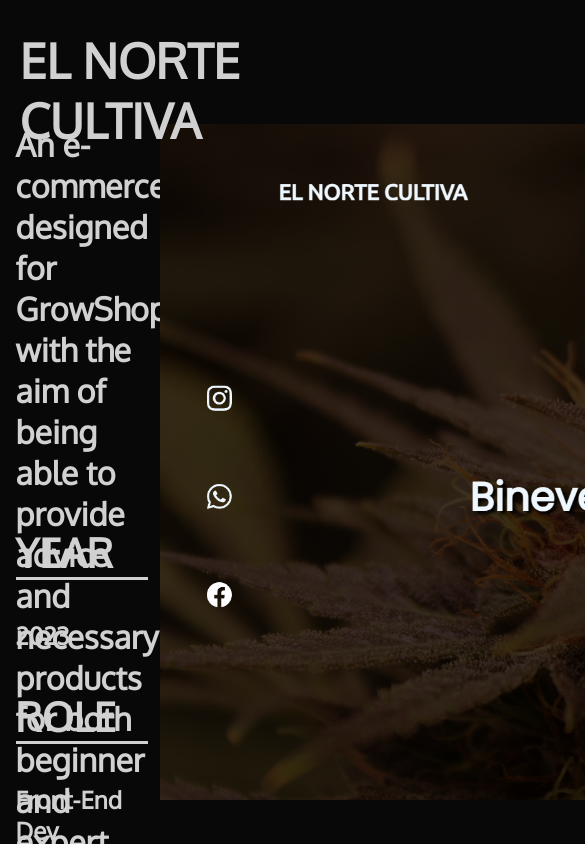
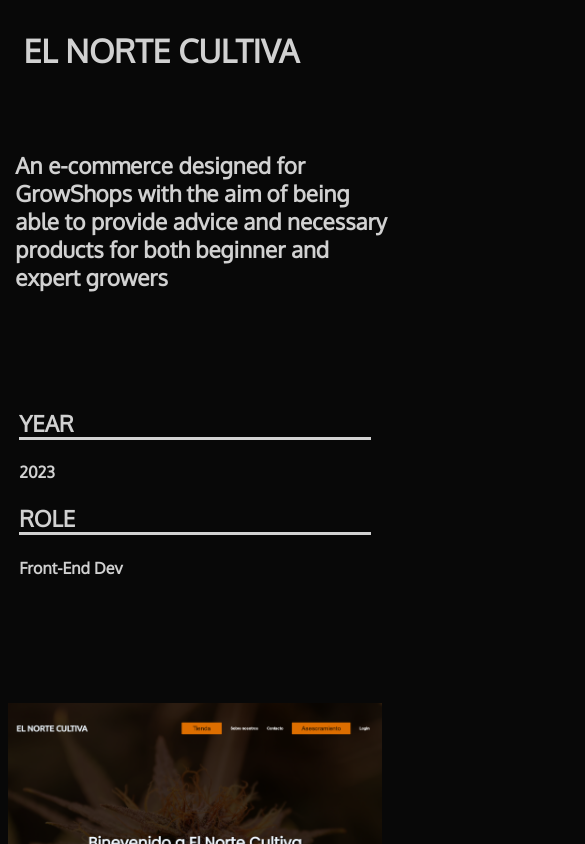
Before and after one commit to JuanGenovese/Portfolio, a React (Vite) app: page /ElNorteCultiva in a window 390 px wide. Shown: the top 844 px of the page, 585 px wide, since content can reach past the window. Built offline with nearby package versions, Linux system fonts and the light colour scheme.

Commit message:
ElNorte y Pokemons responsive para celulares

```diff
--- a/src/views/ElNorteCultiva/ElNorteCultiva.jsx
+++ b/src/views/ElNorteCultiva/ElNorteCultiva.jsx
@@ -2,6 +2,8 @@ import React from 'react';
 import style from "./ElNorteCultiva.module.css";
 
 const ElNorteCultiva = () => {
+
+
   return (
     <div className={style.Conteiner}>
       <h1 className={style.Titulo}> EL NORTE CULTIVA</h1>
--- a/src/views/ElNorteCultiva/ElNorteCultiva.module.css
+++ b/src/views/ElNorteCultiva/ElNorteCultiva.module.css
@@ -74,3 +74,68 @@
     height: 80vh;
     margin: 0 1vw;
 }
+
+@media screen and (max-width:1400px) {
+
+}
+
+@media screen and (max-width:991px) {
+    .Titulo {
+        width: 90%;
+        margin-top: 3.5vh;
+        margin-left: 4%;
+        padding-left: 2%;
+        position: relative;
+        font-size: 2rem;
+    }
+
+    .proyectoContainer {
+        width: 100%;
+        height: 100%;
+        display: flex;
+        flex-direction: column;
+        margin-top: 5vh;
+    }
+    .Data {
+        position: relative;
+        width: 98%;
+    }
+
+    .description {
+        width: 100%;
+        font-size: 1.4rem;
+        margin-left: 3%;
+    }
+
+    .info {
+        height: 50%;
+        margin-left: 4%;
+        margin-right: 4%;
+        margin-bottom: 10vh;
+    }
+
+    .info p {
+        font-size: 1.4rem;
+        font-weight: bold;
+        border-bottom: 3px solid rgb(209, 209, 209);
+    }
+
+    .info span {
+        font-weight: bold;
+        font-size: 1rem;
+    }
+
+    .carrousel {
+        display: flex;
+        flex-direction: column;
+        width: 98vw;
+        margin-left: 5%;
+    }
+
+    .carrouselImagen {
+        height: 30vh;
+        margin-bottom: 2.5%;
+    }
+
+
+}
--- a/src/views/PokemonsApp/PokemonsApp.jsx
+++ b/src/views/PokemonsApp/PokemonsApp.jsx
@@ -20,7 +20,6 @@ const PokemonsApp = () => {
           <img src="PokemonsApp/Foto2.png" className={style.carrouselImagen}/>
           <img src="PokemonsApp/Foto3.png" className={style.carrouselImagen}/>
           <img src="PokemonsApp/Foto4.png" className={style.carrouselImagen}/>
-          <img src="PokemonsApp/Foto5.png" className={style.carrouselImagen}/>
         </div>
       </div>
     </div>
--- a/src/views/PokemonsApp/PokemonsApp.module.css
+++ b/src/views/PokemonsApp/PokemonsApp.module.css
@@ -74,3 +74,68 @@
     height: 80vh;
     margin: 0 1vw;
 }
+
+@media screen and (max-width:1400px) {
+
+}
+
+@media screen and (max-width:991px) {
+    .Titulo {
+        width: 90%;
+        margin-top: 3.5vh;
+        margin-left: 4%;
+        padding-left: 2%;
+        position: relative;
+        font-size: 2rem;
+    }
+
+    .proyectoContainer {
+        width: 100%;
+        height: 100%;
+        display: flex;
+        flex-direction: column;
+        margin-top: 5vh;
+    }
+    .Data {
+        position: relative;
+        width: 98%;
+    }
+
+    .description {
+        width: 100%;
+        font-size: 1.4rem;
+        margin-left: 3%;
+    }
+
+    .info {
+        height: 50%;
+        margin-left: 4%;
+        margin-right: 4%;
+        margin-bottom: 10vh;
+    }
+
+    .info p {
+        font-size: 1.4rem;
+        font-weight: bold;
+        border-bottom: 3px solid rgb(209, 209, 209);
+    }
+
+    .info span {
+        font-weight: bold;
+        font-size: 1rem;
+    }
+
+    .carrousel {
+        display: flex;
+        flex-direction: column;
+        width: 98vw;
+        margin-left: 5%;
+    }
+
+    .carrouselImagen {
+        height: 30vh;
+        margin-bottom: 2.5%;
+    }
+
+
+}
```
